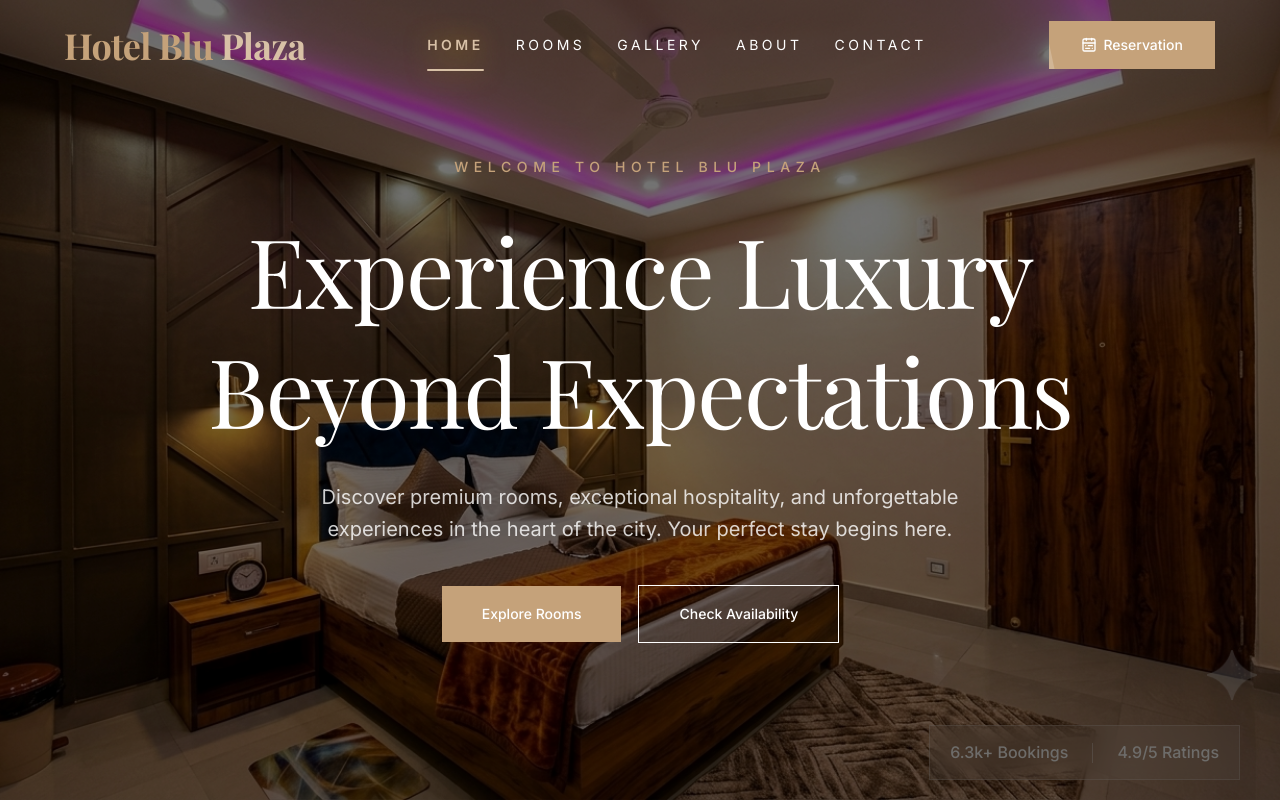
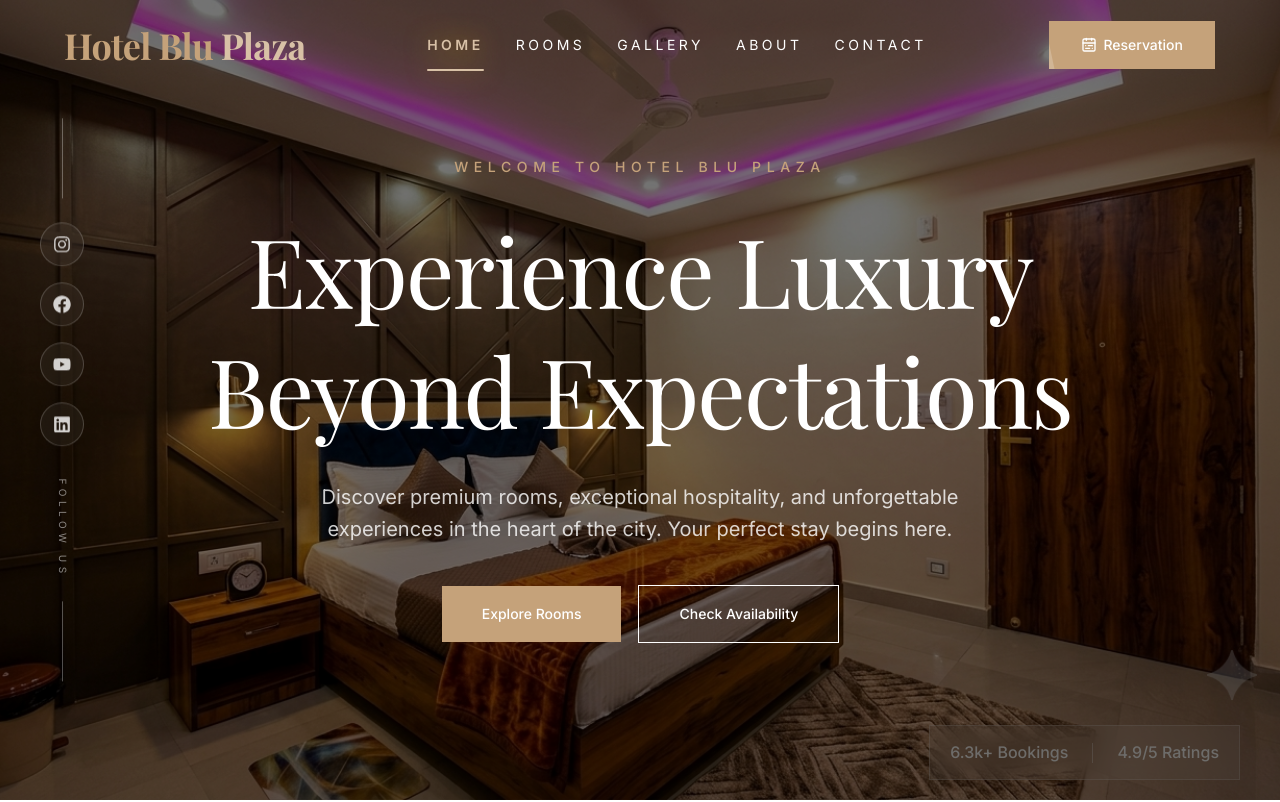
Before and after one commit to webworkcoder/HOTEL, a Next.js app: page / in a window 1280 px wide. Shown: the top 802 px of the page. Built offline with nearby package versions, Linux system fonts and the light colour scheme; a web font is replaced by a local one.

Commit message:
added social media in hero section

```diff
--- a/components/pages/home/about-hotel.tsx
+++ b/components/pages/home/about-hotel.tsx
@@ -45,7 +45,7 @@
             <div className="relative w-full max-w-137.5 h-112.5">
               {/* Left Image */}
               <div
-                className="absolute left-0 bottom-0 w-[46%] h-[75%] overflow-hidden shadow-2xl z-10"
+                className="absolute left-0 bottom-0 w-[46%] h-[50%] md:h-[75%] overflow-hidden shadow-2xl z-10"
                 ref={leftImageRef}
               >
                 <Image
@@ -58,7 +58,7 @@
 
               {/* Right Image */}
               <div
-                className="absolute right-0 top-0 w-[50%] h-[85%] overflow-hidden shadow-2xl"
+                className="absolute right-0 top-0 w-[50%] h-[55%] md:h-[85%] overflow-hidden shadow-2xl"
                 ref={rightImageRef}
               >
                 <Image
--- a/components/pages/home/hero-section.tsx
+++ b/components/pages/home/hero-section.tsx
@@ -4,6 +4,13 @@
 import Image from "next/image";
 import Link from "next/link";
 import { useEffect, useRef } from "react";
+import {
+  FaFacebook,
+  FaInstagram,
+  FaLinkedin,
+  FaTwitter,
+  FaYoutube,
+} from "react-icons/fa";
 
 export const HeroSection = () => {
   const heroRef = useRef<HTMLDivElement>(null);
@@ -59,6 +66,50 @@
       {/* Dark Overlay */}
       <div className="absolute inset-0 bg-black/55 z-1" />
 
+      {/* Social Media */}
+      <div className="absolute left-6 xl:left-10 top-1/2 -translate-y-1/2 z-20 hidden lg:flex flex-col items-center">
+        <div className="h-20 w-px bg-white/30 mb-6" />
+
+        <div className="flex flex-col gap-4">
+          {[
+            {
+              icon: FaInstagram,
+              href: "https://instagram.com",
+            },
+            {
+              icon: FaFacebook,
+              href: "https://facebook.com",
+            },
+            {
+              icon: FaYoutube,
+              href: "https://twitter.com",
+            },
+            {
+              icon: FaLinkedin,
+              href: "https://linkedin.com",
+            },
+          ].map(({ icon: Icon, href }, index) => (
+            <Link key={index} href={href} target="_blank" className="group">
+              <div className="w-11 h-11 rounded-full border border-white/20 bg-white/5 backdrop-blur-lg flex items-center justify-center text-white/80 hover:text-white hover:bg-primary hover:border-primary transition-all duration-300 hover:scale-110">
+                <Icon size={18} />
+              </div>
+            </Link>
+          ))}
+        </div>
+
+        <span
+          className="mt-8 text-[10px] tracking-[0.45em] uppercase text-white/50"
+          style={{
+            writingMode: "vertical-rl",
+            textOrientation: "mixed",
+          }}
+        >
+          Follow Us
+        </span>
+
+        <div className="h-20 w-px bg-white/30 mt-6" />
+      </div>
+
       {/* Content */}
       <div className="relative z-10 flex min-h-screen items-center justify-center px-5 sm:px-8">
         <div className="max-w-5xl text-center flex flex-col items-center gap-6 md:gap-8">
```
